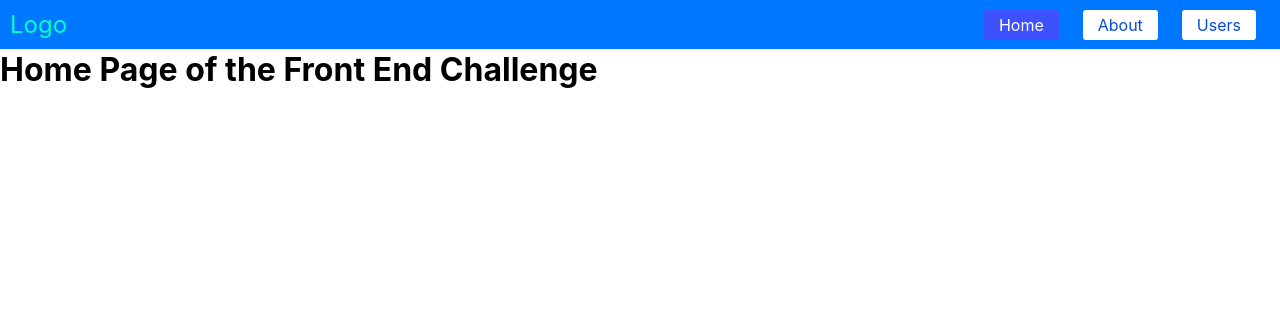
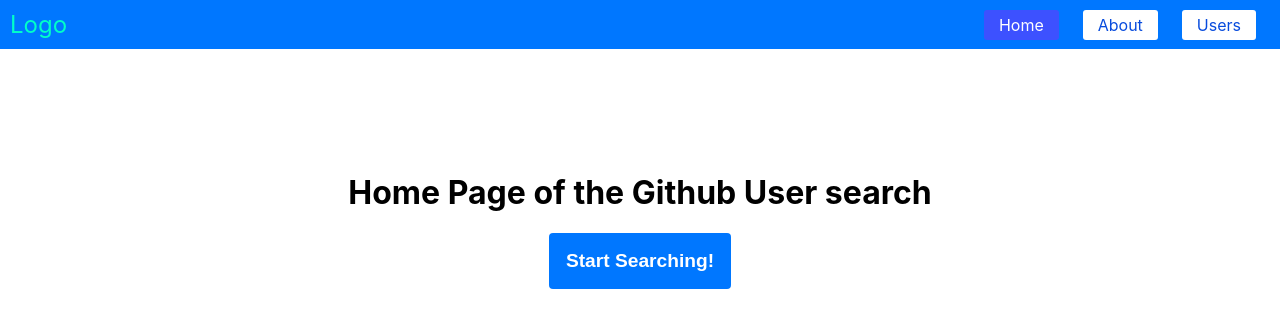
Before and after one commit to dennisxu54/Github-User-Search, a React (Create React App) app: page / in a window 1280 px wide. Shown: the top 328 px of the page. Built offline with nearby package versions, Linux system fonts and the light colour scheme.

Commit message:
#16 removed the particles component as it is making website run out of memory

```diff
--- a/package.json
+++ b/package.json
@@ -10,9 +10,6 @@
     "react": "^18.2.0",
     "react-dom": "^18.2.0",
     "react-router-dom": "^6.3.0",
-    "react-tsparticles": "^2.1.3",
-    "tsparticles": "^2.1.3",
-    "tsparticles-slim": "^2.1.3",
     "web-vitals": "^2.1.4"
   },
   "devDependencies": {
--- a/src/Components/Particles/Particles.jsx
+++ /dev/null
@@ -1,73 +0,0 @@
-import Particles from "react-tsparticles";
-import { loadSlim } from "tsparticles-slim"; // loads tsparticles-slim
-// import { loadFull } from "tsparticles"; // load tsparticles
-import { useCallback, useMemo } from "react";
-
-const ParticlesComponent = ({ id }) => {
-  const enable = true;
-
-  const options = useMemo(() => {
-    // Using an empty options will load default options
-    return {
-      // background: {
-      //   // color // Background colour
-      // },
-      fullScreen: {
-        enable, // Enabled by default, the canvas fills the entire screen
-        zIndex: -1, // This is 0 by default. Can make this negative and disable any background color in css to show
-      },
-      // interactivity: {
-      //   events: {
-      //     onClick: {
-      //       enable, // Enables the click event
-      //       mode: "push", // Adds new particles with click
-      //     },
-      //     onHover: {
-      //       enable,
-      //       mode: "repulse",
-      //     },
-      //   },
-      //   modes: {
-      //     push: {
-      //       quantity: 10, // Number of particles added on click
-      //     },
-      //     repulse: {
-      //       distance: 100, // Distance of particles from mouse
-      //     },
-      //   },
-      // },
-      particles: {
-        color: {
-          value: "#0d47a1",
-        },
-        // links: {
-        //   color: {
-        //     value: "#000000",
-        //   },
-        //   enable, // This shows linkage between points
-        //   distance: 100, //Maximum distance between particles
-        // },
-        move: {
-          enable, // This enables movement
-          // speed: { min: 1, max: 3 }, // Randomize the speed of each particle
-        },
-        // opacity: {
-        //   value: { min: 0.3, max: 0.7 }, // Semi-transparent effects
-        // },
-        // size: {
-        //   value: { min: 1, max: 3 }, // This randomly assigns a size to the particles
-        // },
-      },
-    };
-  }, [enable]);
-
-  const particlesInit = useCallback((engine) => {
-    loadSlim(engine);
-    // loadFull(engine) // Slim is smaller but doesn't have all the plugins and the mouse trail feature
-  }, []);
-
-  // Giving an id so easy to know which one you're seeing.
-  return <Particles id={id} init={particlesInit} options={options} />;
-};
-
-export default ParticlesComponent;
--- a/src/Pages/Home/homePage.css
+++ b/src/Pages/Home/homePage.css
@@ -1,3 +1,32 @@
 .home-page {
-    margin-top: 50px;
+  display: flex;
+  margin-top: 60px;
+  height: 40vmin;
+  text-align: center;
+  justify-content: center;
+  flex-direction: column;
 }
+
+.home-page-title {
+  margin-left: auto;
+  margin-right: auto;
+  background-color: white;
+}
+
+.search-button {
+  background-color: rgb(0, 119, 255);
+  color: white;
+  font-size: larger;
+  font-weight: bolder;
+  cursor: pointer;
+  border: 1px solid transparent;
+  border-radius: 4px;
+  padding: 1rem;
+  transition: .3s ease;
+}
+
+.search-button:hover {
+  background-color: white;
+  color: rgb(0, 119, 255);
+  border: 1px solid rgb(0, 119, 255);
+}
--- a/src/Pages/Home/homePage.jsx
+++ b/src/Pages/Home/homePage.jsx
@@ -1,11 +1,20 @@
-import ParticlesComponent from "../../Components/Particles/Particles";
+import { useNavigate } from "react-router-dom";
 import "./homePage.css";
 
 const HomePage = () => {
+  const navigate = useNavigate();
+
   return (
     <div className="home-page">
-      <ParticlesComponent id="home-page-particles" />
-      <h1>Home Page of the Front End Challenge</h1>
+      <h1 className="home-page-title">Home Page of the Github User search</h1>
+      <div>
+        <button
+          onClick={() => navigate("/users", { replace: true })}
+          className="search-button"
+        >
+          Start Searching!
+        </button>
+      </div>
     </div>
   );
 };
```
Also changed, not shown: 1 other file (tests, documents, lock files or other folders).
